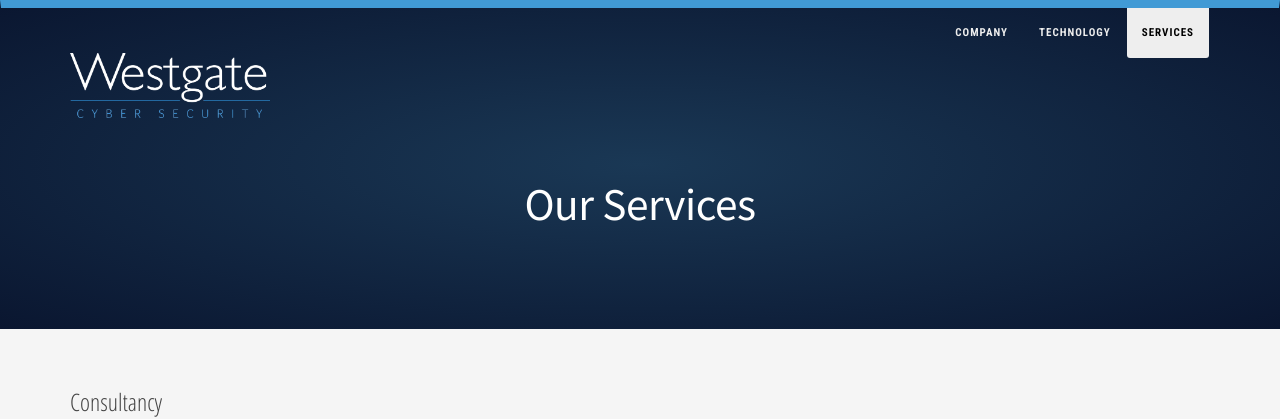
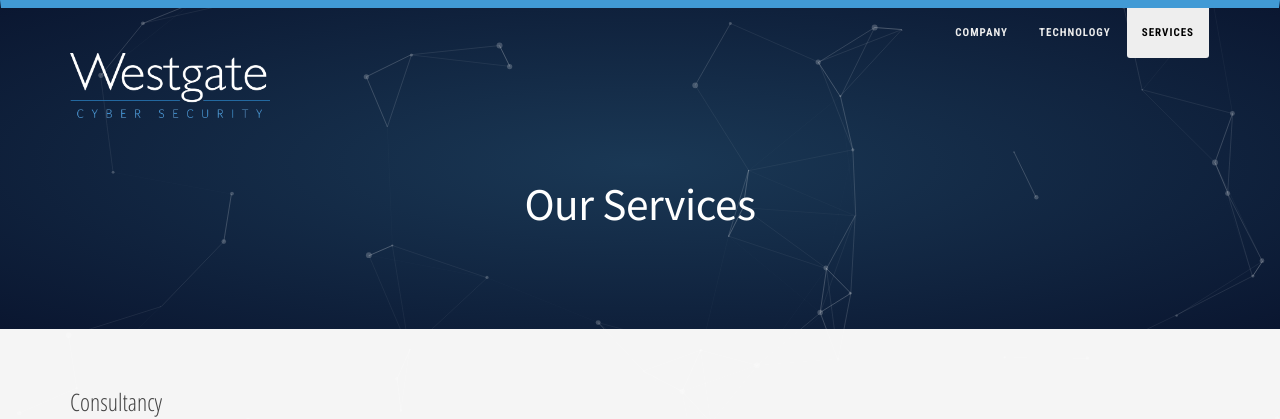
Before and after one commit to westgatecyber/westgatecyber.github.io, a Jekyll site: the page built from services.html, in a window 1280 px wide. Shown: the top 419 px of the page. Built offline with Jekyll 4.4.1, drawn with Linux system fonts in a browser that asks for light colours; nearby versions of some CDN libraries.

Commit message:
including particles-js

```diff
--- a/services.html
+++ b/services.html
@@ -4,6 +4,8 @@ title: Our Services - Westgate Cyber Security
 ---
 
 <div id="jumbotronServicesBackground">
+
+	<div id="particles-js"></div>
 
 	<nav class="navbar navbar-top">
 	  <div class="container">
--- a/technology.html
+++ b/technology.html
@@ -4,6 +4,8 @@ title: Our Technology - Westgate Cyber Security
 ---
 
 <div id="jumbotronTechnologyBackground">
+
+	<div id="particles-js"></div>
 
 	<nav class="navbar navbar-top">
 	  <div class="container">
```
